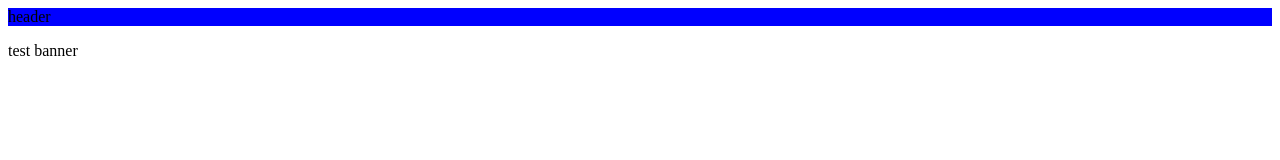
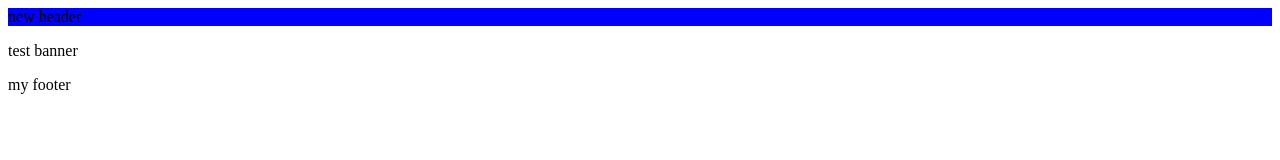
Before and after one commit to drshafiei5/git4, a plain HTML site: page index.html in a window 1280 px wide. Drawn offline with Linux system fonts and the light colour scheme.

Commit message:
some changes in master

```diff
--- a/index.html
+++ b/index.html
@@ -11,12 +11,15 @@
 
 <body>
     <header>
-        header
+        new header
     </header>
 
     <div class="banner">
         <p>test banner</p>
     </div>
+    <footer>
+        my footer
+    </footer>
     <script src="script.js"></script>
 </body>
 
```
